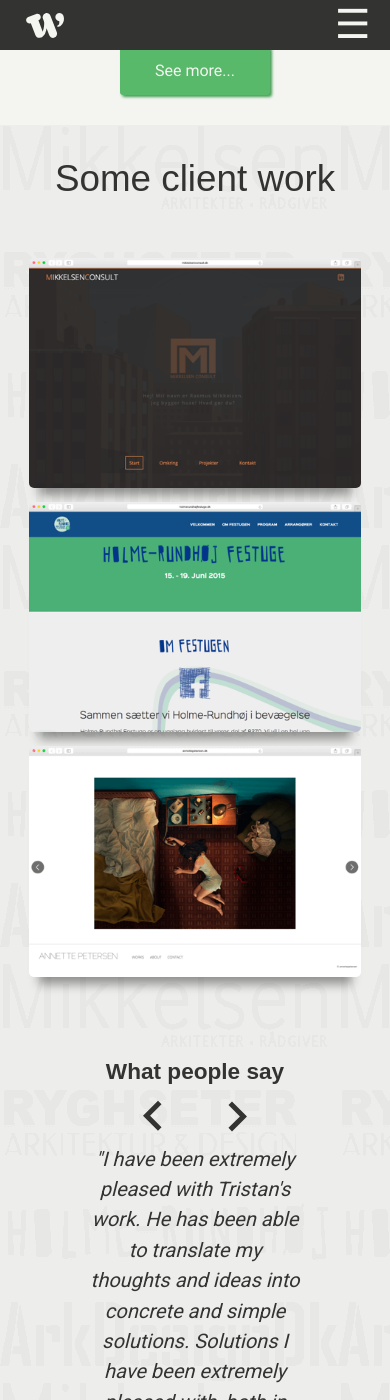
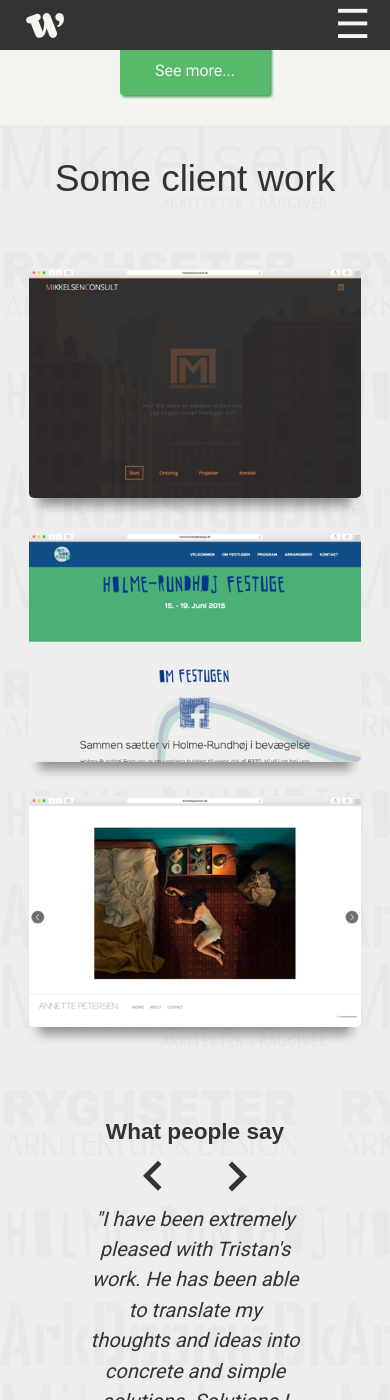
Before and after one commit to triss90/tristanwhite_v7, a Jekyll site: the page built from index.html, in a window 390 px wide and 1400 px high, scrolled down 2466 px. Built offline with Jekyll 4.4.1, drawn with Linux system fonts in a browser that asks for light colours; nearby versions of some CDN libraries.

Commit message:
making work item more flexible

```diff
--- a/assets/css/3-pages/_frontpage.scss
+++ b/assets/css/3-pages/_frontpage.scss
@@ -62,6 +62,10 @@ section#work {
     margin: 5px;
     cursor: pointer;
     position: relative;
+    display: inline-block;
+    @media (max-width: 768px) {
+      margin: 15px 5px;
+    }
     &:hover {
       img {
         box-shadow: 0px 37px 20px -20px rgba(0,0,0,0.2);
--- a/assets/css/style.css
+++ b/assets/css/style.css
@@ -1903,7 +1903,11 @@ section#work {
     padding: 0;
     margin: 5px;
     cursor: pointer;
-    position: relative; }
+    position: relative;
+    display: inline-block; }
+    @media (max-width: 768px) {
+      section#work .work-item {
+        margin: 15px 5px; } }
     section#work .work-item:hover img {
       box-shadow: 0px 37px 20px -20px rgba(0, 0, 0, 0.2);
       -webkit-transform: translate(0px, -10px);
```
Also changed, not shown: 4 other files.
